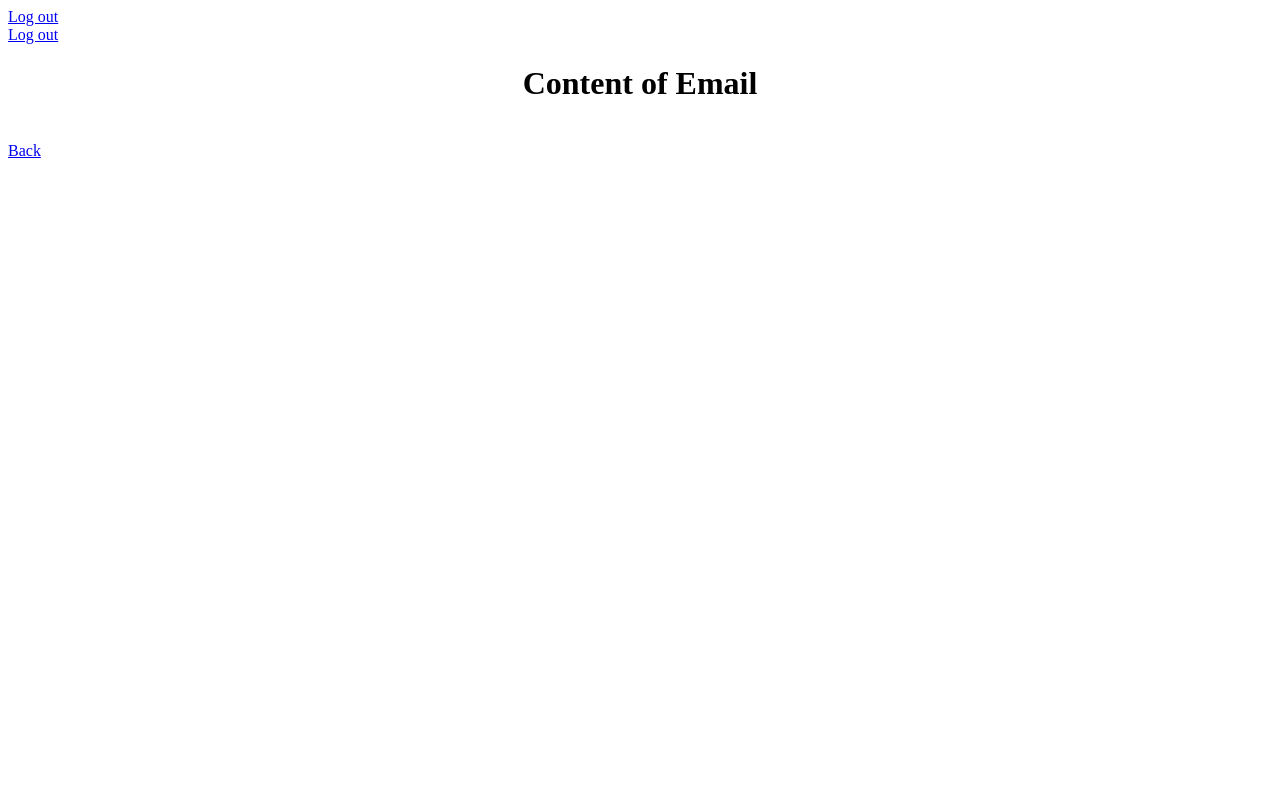
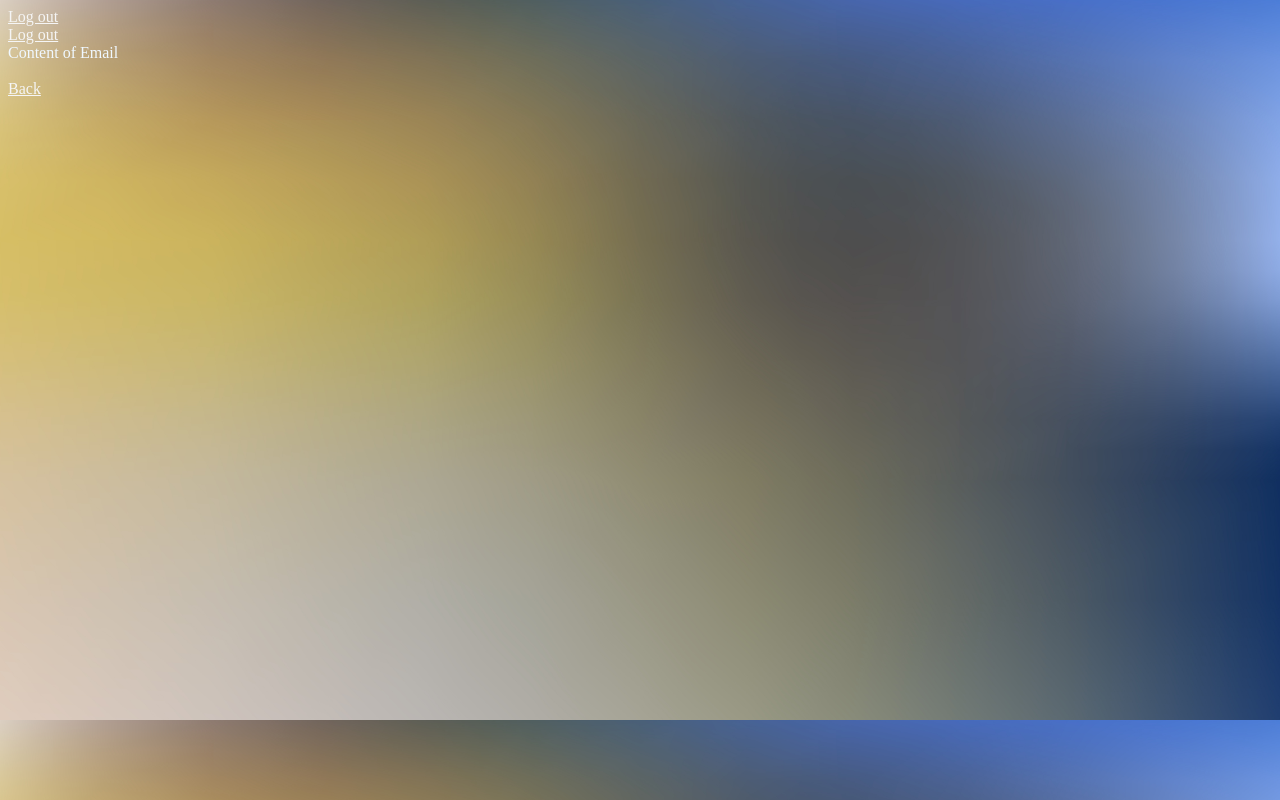
Before and after one commit to ykamani/email_services, a plain HTML site: page content.html in a window 1280 px wide. Drawn offline with Linux system fonts and the light colour scheme.

Commit message:
Update content.html

```diff
--- a/content.html
+++ b/content.html
@@ -1,13 +1,14 @@
 <!DOCTYPE html>
 <html>
 	<head>
+		<link rel="stylesheet" type="text/css" href="style.css">
 	</head>
 	<body>
 					<a href="index.html">Log out</a>
 		<br>
 		<a href="index.html">Log out</a>
 		<br>
-		<h1 style="text-align:center">Content of Email</h1>
+		<div class="txt">Content of Email</div>
 		<br>
 		<a href="home.html">Back</a>
 	</body>
```
